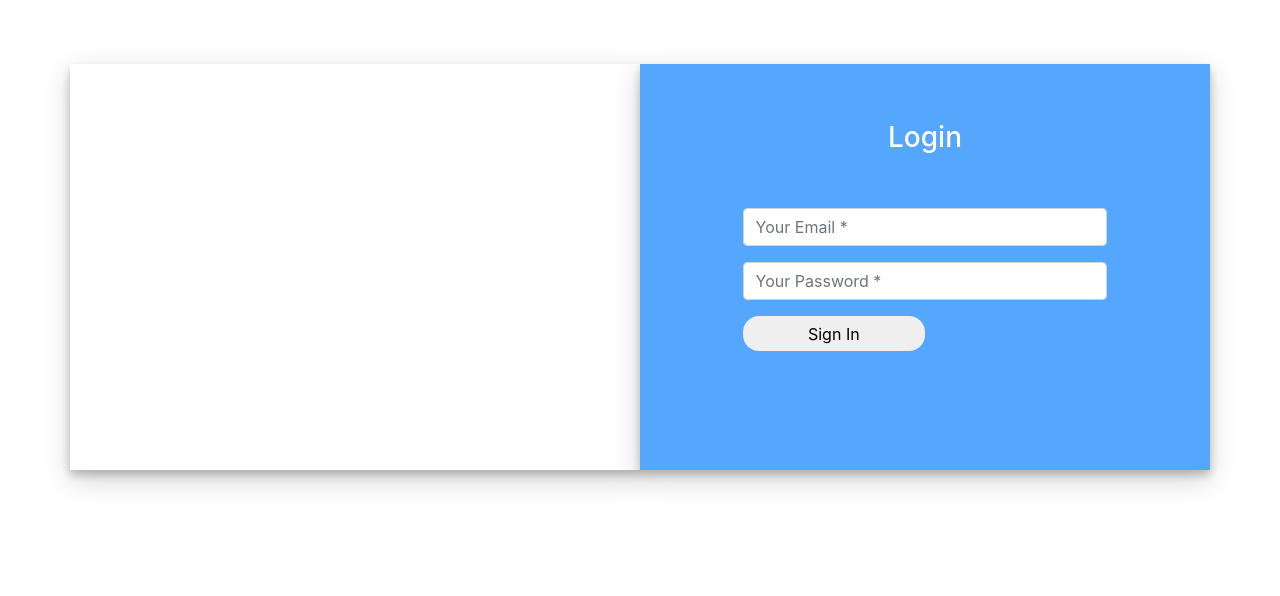
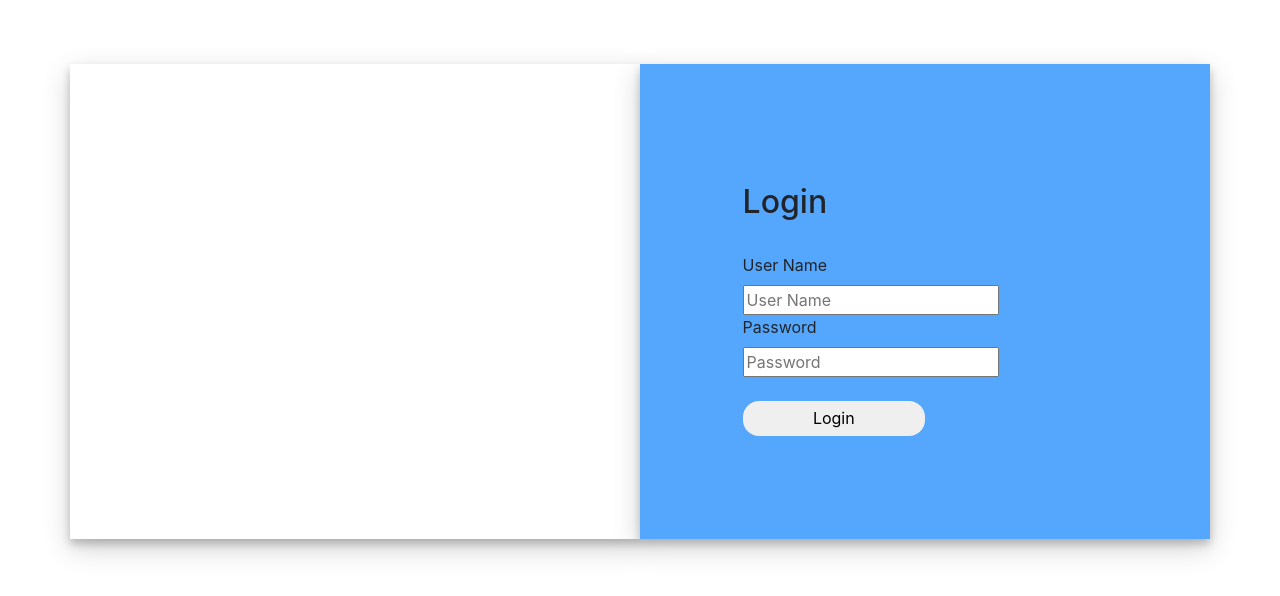
Before and after one commit to kristjan-steinfeldt/training-time-monitor-web-application, a PHP site: page /login.html in a window 1280 px wide. Shown: the top 596 px of the page. Run offline with PHP 8.4, Linux system fonts and the light colour scheme; some libraries are stand-ins or nearby versions.

Commit message:
muudatus

```diff
--- a/login.css
+++ b/login.css
@@ -33,3 +33,24 @@
     color: #0062cc;
     background-color: #fff;
 }
+
+button:hover{
+    color: #0062cc;
+
+}
+
+/* .error {
+
+    background: #F2DEDE;
+
+    color: #0c0101;
+
+    padding: 10px;
+
+    width: 95%;
+
+    border-radius: 5px;
+
+    margin: 20px auto;
+
+ } */
--- a/login.html
+++ b/login.html
@@ -5,7 +5,7 @@
     <meta charset="UTF-8">
     <meta http-equiv="X-UA-Compatible" content="IE=edge">
     <meta name="viewport" content="width=device-width, initial-scale=1.0">
-    <title>Document</title>
+    <title>Login</title>
 
     <link href="//maxcdn.bootstrapcdn.com/bootstrap/4.0.0/css/bootstrap.min.css" rel="stylesheet" id="bootstrap-css">
     <script src="//maxcdn.bootstrapcdn.com/bootstrap/4.0.0/js/bootstrap.min.js"></script>
@@ -22,17 +22,28 @@
             <div class="col-md-6 login">
             </div>
             <div class="col-md-6 login-form">
-                <h3>Login</h3>
-                <form>
-                    <div class="form-group">
-                        <input type="text" class="form-control" placeholder="Your Email *" value="" />
-                    </div>
-                    <div class="form-group">
-                        <input type="password" class="form-control" placeholder="Your Password *" value="" />
-                    </div>
-                    <div class="form-group">
-                        <input type="submit" class="btnSubmit" value="Sign In" />
-                    </div>
+
+                <form action="login.php" method="post">
+
+                    <?php if (isset($_GET['error'])) { ?>
+
+                    <p class="error">
+                        <?php echo $_GET['error']; ?>
+                    </p>
+
+                    <?php } ?>
+
+                    <h2>Login</h2><br>
+
+                    <label>User Name</label><br>
+
+                    <input type="text" name="uname" placeholder="User Name"><br>
+
+                    <label>Password</label><br>
+
+                    <input type="password" name="password" placeholder="Password"><br><br>
+
+                    <button type="submit" class="btnSubmit">Login</button>
                 </form>
             </div>
         </div>
```
